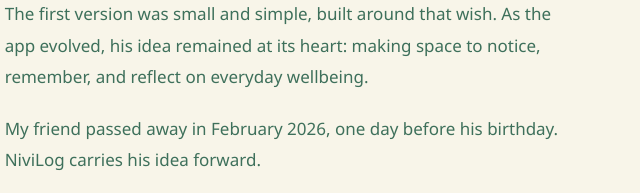
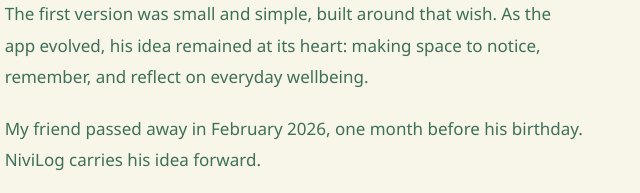
Before and after one commit to Jitendra1965/hoplontec-LandingPage, a plain HTML site: page hoplontec-LandingPage/nivilog.html in a window 1280 px wide. Shown: the part 1527-1720 px from the top of the page, 619-1259 px from the left. Drawn offline with Linux system fonts and the light colour scheme.

Commit message:
Correct birthday timing in NiviLog tribute

```diff
--- a/hoplontec-LandingPage/nivilog.html
+++ b/hoplontec-LandingPage/nivilog.html
@@ -41,7 +41,7 @@
         <section class="nivi-intro product-section" aria-labelledby="why-title"><p class="eyebrow">MAKE ROOM FOR THE EVERYDAY DETAILS</p><h2 id="why-title">Less to remember.<br>More to look back on.</h2><div><p>What was in yesterday’s lunch? How was your energy this week? A personal record gives those everyday details a place to live.</p><p>NiviLog is designed for people who want to build a food journal, keep track of their own check-ins, or explore their records over time. Start with a meal. Add how you feel when you want to. Return to the bigger picture at your own pace.</p></div></section>
         <section id="story" class="product-section nivi-story" aria-labelledby="story-title">
           <div><p class="eyebrow">THE STORY BEHIND NIVILOG</p><h2 id="story-title">My friend Deepak’s idea.<br>A gift carried forward.</h2></div>
-          <div class="nivi-story-copy"><p>NiviLog began with an idea from my dear friend, Deepak Srinivasan, who was living with a serious illness. He wanted a simple way to record how he felt throughout the day—before and after meals, or after physical activity.</p><p>The first version was small and simple, built around that wish. As the app evolved, his idea remained at its heart: making space to notice, remember, and reflect on everyday wellbeing.</p><p>My friend passed away in February 2026, one day before his birthday. NiviLog carries his idea forward.</p><p>NiviLog will be free for everyone aged 18 and over to use—a way of paying his idea forward and contributing to our community’s wellbeing.</p><blockquote>“NiviLog is my small gift from my friend to anyone who takes a thoughtful interest in their own health.”</blockquote><p class="nivi-story-signature">A personal note from NiviLog’s creator</p></div>
+          <div class="nivi-story-copy"><p>NiviLog began with an idea from my dear friend, Deepak Srinivasan, who was living with a serious illness. He wanted a simple way to record how he felt throughout the day—before and after meals, or after physical activity.</p><p>The first version was small and simple, built around that wish. As the app evolved, his idea remained at its heart: making space to notice, remember, and reflect on everyday wellbeing.</p><p>My friend passed away in February 2026, one month before his birthday. NiviLog carries his idea forward.</p><p>NiviLog will be free for everyone aged 18 and over to use—a way of paying his idea forward and contributing to our community’s wellbeing.</p><blockquote>“NiviLog is my small gift from my friend to anyone who takes a thoughtful interest in their own health.”</blockquote><p class="nivi-story-signature">A personal note from NiviLog’s creator</p></div>
         </section>
         <section id="features" class="product-section" aria-labelledby="features-title"><p class="eyebrow">A JOURNAL THAT CONNECTS THE DETAILS</p><h2 id="features-title">Meals, check-ins, and the bigger picture.</h2><p class="product-lead">Designed for adults who want a clearer record of what they eat and how they feel, without losing the details of everyday life.</p>
           <div class="info-grid values-grid"><article class="info-card"><h3>Capture your meals</h3><p>Write a meal description, review the suggested foods and portions, then save. Edit entries, reuse recent meals, and find past records with search and filters.</p></article><article class="info-card"><h3>See your day together</h3><p>Bring meal records and estimated nutrition into a daily view. Look at energy, macronutrients, and the foods that contribute to your totals.</p></article><article class="info-card"><h3>Record how you feel</h3><p>Add optional check-ins for feelings, mood, physical energy, and symptoms. Look back over 7, 30, or 90 days.</p></article><article class="info-card"><h3>Explore your patterns</h3><p>With your permission, explore associations between recorded foods, nutrients, and your check-ins. Missing records stay unknown rather than being filled in.</p></article></div>
```
